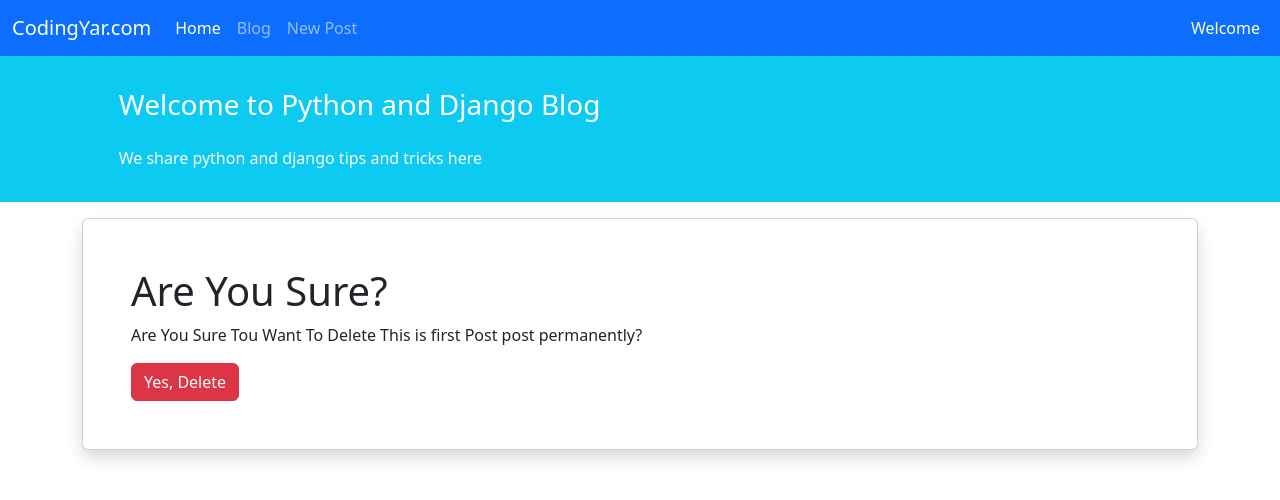
After one commit to SamiraDorchalian/blogWebsiteProjectDjango, a Django app: page /blog/1/delete/ in a window 1280 px wide. The commit adds this page. Shown: the top 500 px of the page. Run offline with Django 4.2, Linux system fonts and the light colour scheme; data comes from the database, SQL or seed files in the repository; both versions use the stored data as it was after the commit.

Commit message:
make Delete View

```diff
--- /dev/null
+++ b/blogWebsiteProjectDjango-with-db.sqlite3/blog/templates/blog/post_delete.html
@@ -0,0 +1,17 @@
+{% extends "_base.html" %}
+
+{% block page_title %} Delete Post {% endblock page_title %}
+
+{% block content %}
+    <div class='container'>
+      <div class="card shadow my-3 p-5">
+          <h1>Are You Sure?</h1>
+          <p>Are You Sure Tou Want To Delete {{ post.title }} post permanently?</p>
+          <form action='' method='POST'>
+              {% csrf_token %}
+              <input class='btn btn-danger' type='submit' value='Yes, Delete' />
+          </form>
+      </div>
+    </div>
+
+{% endblock content %}
--- a/blogWebsiteProjectDjango-with-db.sqlite3/blog/templates/blog/post_detail.html
+++ b/blogWebsiteProjectDjango-with-db.sqlite3/blog/templates/blog/post_detail.html
@@ -12,6 +12,10 @@
         <h1>{{ post.title }}</h1>
         <p class="small text-muted mt-2">By: {{ post.author }}</p>
         <p class="mt-2">{{ post.text }}</p>
+        <div>
+          <a href='{% url 'post_delete' post.id %}' class="btn btn-sm btn-danger">Delete</a>
+          <a href='{% url 'post_update' post.id %}' class="btn btn-sm btn-warning">Edit</a>
+        </div>
       </div>
 
       <div class="card shadow my-3 p-5">
--- a/blogWebsiteProjectDjango-with-db.sqlite3/blog/templates/blog/posts_list.html
+++ b/blogWebsiteProjectDjango-with-db.sqlite3/blog/templates/blog/posts_list.html
@@ -13,7 +13,6 @@
                         <h6 class="card-subtitle mb-2 text-muted small py-2">{{ post.datetime_created }}</h6>
                         <p class="card-text py-3">{{ post.text }}</p>
                         <a href='{% url 'post_detail' post.id %}' class="btn btn-sm btn-success">Read More</a>
-                        <a href='{% url 'post_update' post.id %}' class="btn btn-sm btn-info">Edit</a>
                     </div>
                 </div>
             {% endfor %}
--- a/blogWebsiteProjectDjango-with-db.sqlite3/blog/urls.py
+++ b/blogWebsiteProjectDjango-with-db.sqlite3/blog/urls.py
@@ -7,4 +7,5 @@ urlpatterns =[
     path('<int:pk>/', views.post_detail_view, name='post_detail'),
     path('create/', views.post_create_view, name='post_create'),
     path('<int:pk>/update/', views.post_update_view, name='post_update'),
+    path('<int:pk>/delete/', views.post_delete_view, name='post_delete'),
 ]
--- a/blogWebsiteProjectDjango-with-db.sqlite3/blog/views.py
+++ b/blogWebsiteProjectDjango-with-db.sqlite3/blog/views.py
@@ -33,3 +33,12 @@ def post_update_view(request, pk):
         return redirect('posts_list')
 
     return render(request, 'blog/post_create.html', context={'form': form})
+
+def post_delete_view(request, pk):
+    post = get_object_or_404(Post, pk=pk)
+
+    if request.method == 'POST':
+        post.delete()
+        return redirect('posts_list')
+
+    return render(request, 'blog/post_delete.html', context={'post': post} )
```
Also changed, not shown: blogWebsiteProjectDjango-with-db.sqlite3/db.sqlite3.
